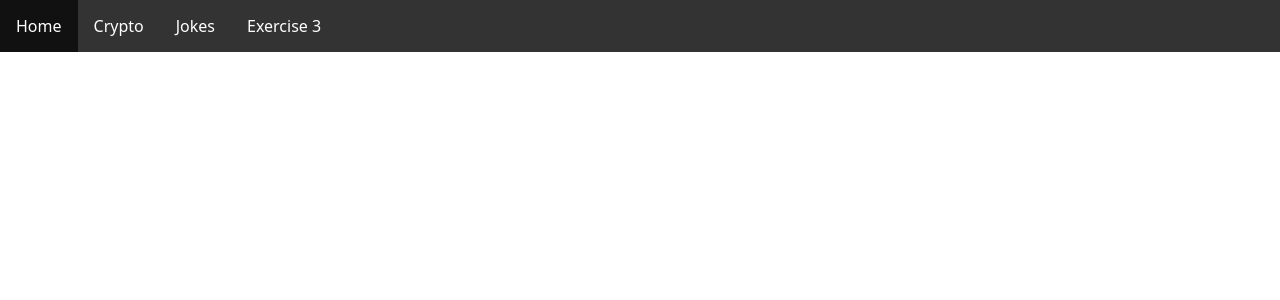
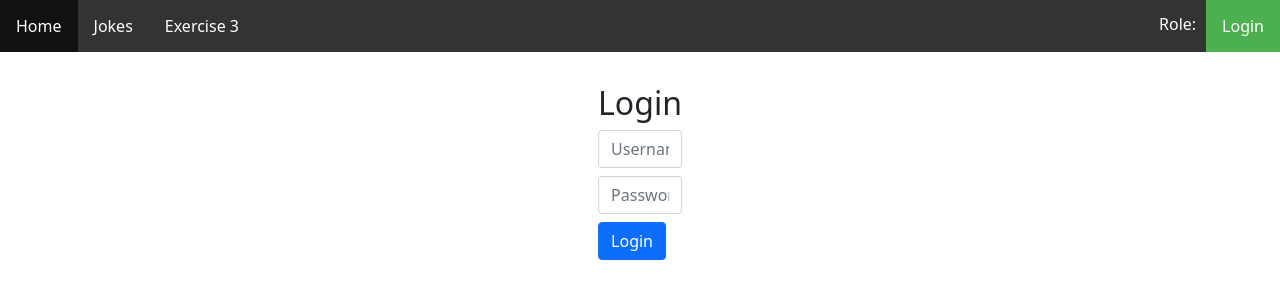
Before and after one commit to Gruppe-6A/Semester-projekt-frontend, a React (Create React App) app: page /login in a window 1280 px wide. Shown: the top 300 px of the page. Built offline with nearby package versions, Linux system fonts and the light colour scheme.

Commit message:
Almost implemented US-1 & done with task 2 & 8

```diff
--- a/src/App.js
+++ b/src/App.js
@@ -11,9 +11,7 @@ import Header from "./components/Header";
 import Exercise1 from "./components/Exercise1";
 import Exercise2 from "./components/Exercise2";
 import Exercise3 from "./components/Exercise3";
-import facade from "./apiFacade";
-import LoggedIn from "./components/LoggedIn";
-import LogIn from "./components/Login";
+import LoginPage from "./components/LoginPage";
 
 // This site has 3 pages, all of which are rendered
 // dynamically in the browser (not server rendered).
@@ -24,12 +22,21 @@ import LogIn from "./components/Login";
 // making sure things like the back button and bookmarks
 // work properly.
 
-export default function App(props) {
+export default function App({ facade }) {
+  const [loggedIn, setLoggedIn] = useState(false);
+
+  const logout = () => {
+    facade.logout();
+    setLoggedIn(false);
+  };
+  const login = (user, pass) => {
+    facade.login(user, pass).then((res) => setLoggedIn(true));
+  };
   return (
     <Router>
       <div>
         <ul className="header">
-          <Header />
+          <Header facade={facade} loggedIn={loggedIn} />
         </ul>
         <div className="content">
           <Switch>
@@ -37,14 +44,24 @@ export default function App(props) {
               <Home />
             </Route>
             <Route path="/ex1">
-              <Exercise1 facade={props.facade} />
+              {facade.hasUserAccess("user", loggedIn) && (
+                <Exercise1 facade={facade} />
+              )}
             </Route>
             <Route path="/ex2">
-              <Exercise2 facade={props.facade}/>
+              <Exercise2 facade={facade} />
             </Route>
             <Route path="/ex3">
-              <Exercise3 facade={props.facade} />
-
+              <Exercise3 facade={facade} />
+            </Route>
+            <Route path="/login">
+              <LoginPage
+                login={login}
+                logout={logout}
+                loggedIn={loggedIn}
+                setLoggedIn={setLoggedIn}
+                facade={facade}
+              />
             </Route>
           </Switch>
         </div>
@@ -57,29 +74,5 @@ export default function App(props) {
 // in your app.
 
 function Home() {
-  const [loggedIn, setLoggedIn] = useState(false);
-
-  const logout = () => {
-    facade.logout();
-    setLoggedIn(false);
-  };
-  const login = (user, pass) => {
-    facade.login(user, pass).then((res) => setLoggedIn(true));
-  };
-
-  return (
-    <div>
-      <h2>Frontend Startcode</h2>
-      <div>
-        {!loggedIn ? (
-          <LogIn login={login} />
-        ) : (
-          <div>
-            <LoggedIn facade={facade} />
-            <button onClick={logout}>Logout</button>
-          </div>
-        )}
-      </div>
-    </div>
-  );
+  return null;
 }
--- a/src/apiFacade.js
+++ b/src/apiFacade.js
@@ -36,9 +36,26 @@ function apiFacade() {
       });
   };
 
-  const fetchLoggedIn = () => {
+  const getUserRoles = () => {
+    const token = getToken();
+    if (token != null) {
+      const payloadBase64 = getToken().split(".")[1];
+      const decodedClaims = JSON.parse(window.atob(payloadBase64));
+      const roles = decodedClaims.roles;
+      return roles;
+    } else return "";
+  };
+
+  const hasUserAccess = (neededRole, loggedIn) => {
+    const roles = getUserRoles().split(",");
+    return loggedIn && roles.includes(neededRole);
+  };
+
+  const fetchLoggedIn = (endpoint, updateAction) => {
     const options = makeOptions("GET", true);
-    return fetch(URL + "/api/info/", options).then(handleHttpErrors);
+    return fetch(URL + "/api/info/" + endpoint, options)
+      .then(handleHttpErrors)
+      .then((data) => updateAction(data));
   };
 
   const fetchData = (endpoint, updateAction) => {
@@ -73,6 +90,8 @@ function apiFacade() {
     logout,
     fetchData,
     fetchLoggedIn,
+    getUserRoles,
+    hasUserAccess,
   };
 }
 const facade = apiFacade();
--- a/src/components/Header.js
+++ b/src/components/Header.js
@@ -1,6 +1,6 @@
 import { BrowserRouter as Router, NavLink } from "react-router-dom";
 
-function Header() {
+function Header({ facade, loggedIn }) {
   return (
     <div className="header">
       <li>
@@ -8,11 +8,13 @@ function Header() {
           Home
         </NavLink>
       </li>
-      <li>
-        <NavLink exact activeClassName="selected" to="/ex1">
-          Crypto
-        </NavLink>
-      </li>
+      {facade.hasUserAccess("user", loggedIn) && (
+        <li>
+          <NavLink exact activeClassName="selected" to="/ex1">
+            Crypto
+          </NavLink>
+        </li>
+      )}
       <li>
         <NavLink exact activeClassName="selected" to="/ex2">
           Jokes
@@ -23,6 +25,21 @@ function Header() {
           Exercise 3
         </NavLink>
       </li>
+      <li style={{ float: "right" }}>
+        <NavLink exact activeClassName="selected" to="/login">
+          Login
+        </NavLink>
+      </li>
+      <li
+        style={{
+          float: "right",
+          color: "white",
+          marginTop: "12px",
+          marginRight: "10px",
+        }}
+      >
+        <p>Role: {facade.getUserRoles()}</p>
+      </li>
     </div>
   );
 }
--- a/src/components/LoggedIn.js
+++ b/src/components/LoggedIn.js
@@ -3,12 +3,26 @@ import { useEffect, useState } from "react";
 export default function LoggedIn({ facade }) {
   const [dataFromServer, setDataFromServer] = useState("Loading...");
   const [errorMsg, setErrorMsg] = useState("All is good");
+  const updates = (data) => {
+    setDataFromServer(data.msg);
+  };
+
+  const updatesAdmin = (data) => {
+    setDataFromServer(data.msg);
+  };
 
   useEffect(() => {
-    facade
-      .fetchLoggedIn()
-      .then((data) => setDataFromServer(data.msg))
-      .catch((err) => {
+    facade.fetchLoggedIn("user", updates).catch((err) => {
+      if (err.status) {
+        err.fullError.then((e) =>
+          console.log(setErrorMsg(e.code + ": " + e.message))
+        );
+      } else {
+        console.log("Network error");
+      }
+    });
+
+    facade.fetchLoggedIn("admin", updatesAdmin).catch((err) => {
       if (err.status) {
         err.fullError.then((e) =>
           console.log(setErrorMsg(e.code + ": " + e.message))
@@ -18,12 +32,12 @@ export default function LoggedIn({ facade }) {
       }
     });
   }, [facade]);
-
+  if (updatesAdmin !== null) {
     return (
       <div>
         <h2>Data Received from server</h2>
         <h3>{dataFromServer}</h3>
-      <p>{errorMsg}</p>
       </div>
     );
   }
+}
--- a/src/components/Login.js
+++ b/src/components/Login.js
@@ -1,12 +1,12 @@
 import { useState } from "react";
 
-export default function LogIn({ login }) {
+export default function LogIn({ login, setLoggedIn }) {
   const init = { username: "", password: "" };
   const [loginCredentials, setLoginCredentials] = useState(init);
 
   const performLogin = (evt) => {
     evt.preventDefault();
-    login(loginCredentials.username, loginCredentials.password);
+    login(loginCredentials.username, loginCredentials.password, setLoggedIn);
   };
   const onChange = (evt) => {
     setLoginCredentials({
@@ -16,12 +16,28 @@ export default function LogIn({ login }) {
   };
 
   return (
-    <div>
+    <div className="position-absolute top-10 start-50 translate-middle-x pt-3">
       <h2>Login</h2>
       <form onChange={onChange}>
-        <input placeholder="User Name" id="username" />
-        <input placeholder="Password" id="password" />
-        <button onClick={performLogin}>Login</button>
+        <input
+          type="text"
+          className="form-control mb-2"
+          placeholder="Username"
+          id="username"
+        />
+        <input
+          type="password"
+          className="form-control mb-2"
+          placeholder="Password"
+          id="password"
+        />
+        <button
+          type="button"
+          className="btn btn-primary mb-2"
+          onClick={performLogin}
+        >
+          Login
+        </button>
       </form>
     </div>
   );
--- /dev/null
+++ b/src/components/LoginPage.js
@@ -0,0 +1,35 @@
+import { useState, useEffect } from "react";
+import facade from "../apiFacade";
+import LoggedIn from "./LoggedIn";
+import LogIn from "./Login";
+
+export default function LoginPage({
+  logout,
+  loggedIn,
+  setLoggedIn,
+  facade,
+  login,
+}) {
+  return (
+    <div className="position-absolute top-10 start-50 translate-middle-x pt-3">
+      <div>
+        {!loggedIn ? (
+          <LogIn login={login} setLoggedIn={setLoggedIn} />
+        ) : (
+          <div>
+            <p>Role: {facade.getUserRoles()}</p>
+            <LoggedIn facade={facade} />
+
+            <button
+              type="button"
+              className="btn btn-danger mb-2"
+              onClick={logout}
+            >
+              Logout
+            </button>
+          </div>
+        )}
+      </div>
+    </div>
+  );
+}
--- a/src/components/settings.js
+++ b/src/components/settings.js
@@ -1 +1 @@
-export const URL = "http://localhost:8080/cool";
+export const URL = "https://densorteudvikler.dk/tomcat/devops-starter";
```
Lines whose indentation alone changed are shown as unchanged.
